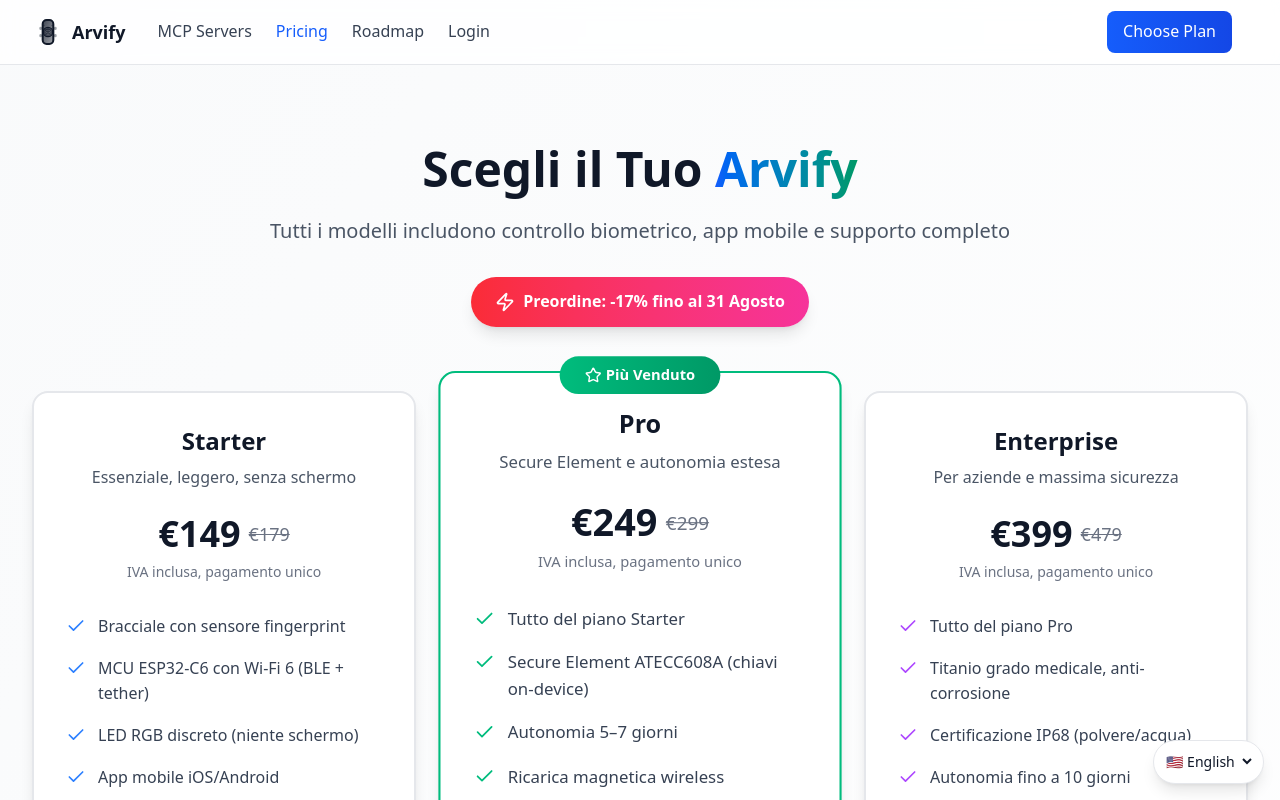
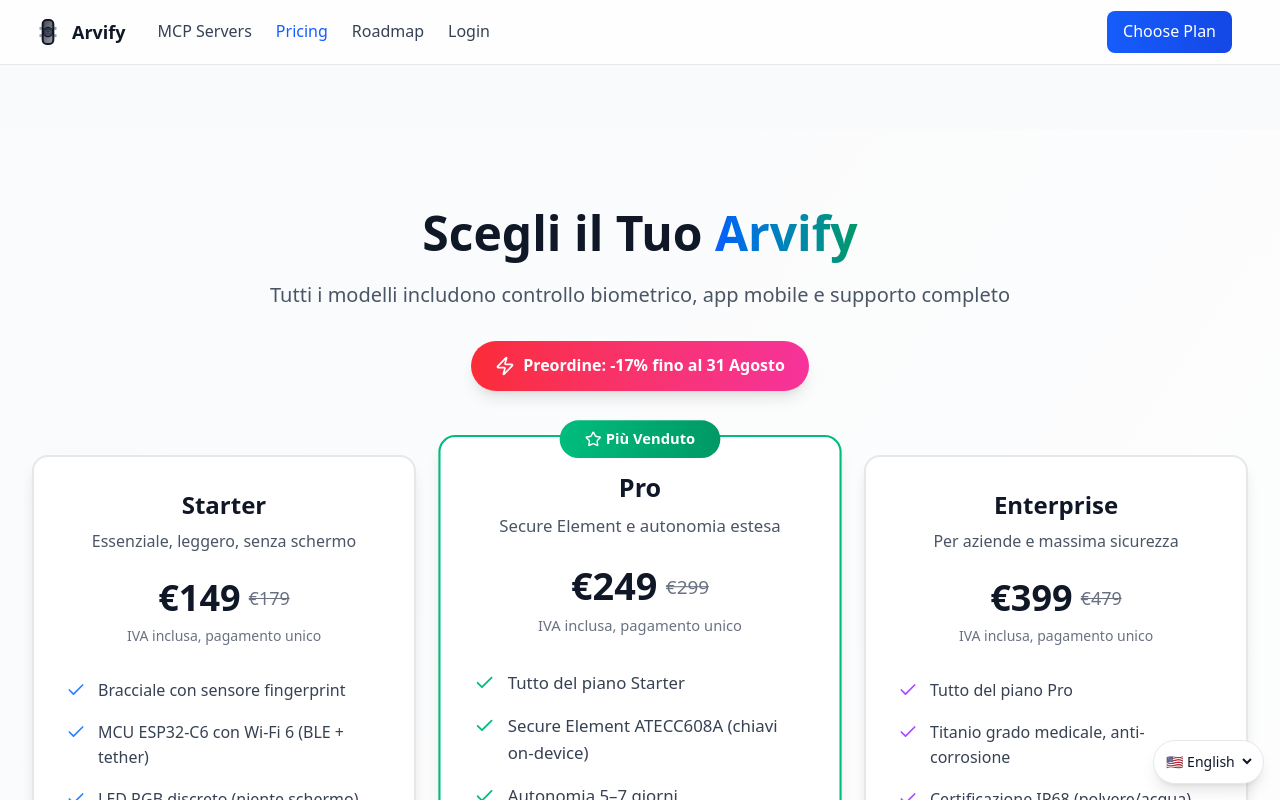
Before and after one commit to ilanur/arvify.io, a SvelteKit app: page /pricing in a window 1280 px wide. Shown: the top 800 px of the page. Built offline with nearby package versions, Linux system fonts and the light colour scheme.

Commit message:
refactor: centralize navigation and footer

```diff
--- a/src/routes/+layout.svelte
+++ b/src/routes/+layout.svelte
@@ -2,11 +2,26 @@
 	import '../app.css';
 	import TranslationProvider from '$lib/components/TranslationProvider.svelte';
 	import LanguageSwitcher from '$lib/components/LanguageSwitcher.svelte';
+	import Navigation from '$lib/components/Navigation.svelte';
+	import DeviceFooter from '$lib/components/DeviceFooter.svelte';
+	import { page } from '$app/stores';
+
 	let { children } = $props();
+
+	let currentPath = $derived($page?.url?.pathname || '/');
+	let navVariant = $derived(
+		currentPath === '/' || currentPath === '/login' ? 'transparent' : 'default'
+	);
+	let showCTA = $derived(currentPath !== '/login' && currentPath !== '/mcp-servers');
+	let showFooter = $derived(currentPath !== '/mcp-servers');
 </script>
 
 <TranslationProvider>
-	{@render children()}
+	<Navigation variant={navVariant} {showCTA} />
+	<main class={navVariant === 'transparent' ? '' : 'pt-16'}>{@render children()}</main>
+	{#if showFooter}
+		<DeviceFooter />
+	{/if}
 
 	<!-- Floating Language Switcher - sempre visibile -->
 	<LanguageSwitcher variant="floating" />
--- a/src/routes/+page.svelte
+++ b/src/routes/+page.svelte
@@ -3,8 +3,6 @@
 	import DeviceAdvantages from '$lib/components/DeviceAdvantages.svelte';
 	import DigitalVault from '$lib/components/DigitalVault.svelte';
 	import HowItWorks from '$lib/components/HowItWorks.svelte';
-	import DeviceFooter from '$lib/components/DeviceFooter.svelte';
-	import Navigation from '$lib/components/Navigation.svelte';
 	import { Shield } from 'lucide-svelte';
 	import { t } from '$lib/utils/translations.js';
 </script>
@@ -42,9 +40,6 @@
 </svelte:head>
 
 <div class="min-h-screen">
-	<!-- Navigation -->
-	<Navigation variant="transparent" />
-
 	<!-- Hero Section -->
 	<DeviceHero />
 
@@ -169,7 +164,4 @@
 			</div>
 		</div>
 	</section>
-
-	<!-- Footer -->
-	<DeviceFooter />
 </div>
--- a/src/routes/login/+page.svelte
+++ b/src/routes/login/+page.svelte
@@ -1,7 +1,5 @@
 <script>
 	import DeviceLogin from '$lib/components/DeviceLogin.svelte';
-	import DeviceFooter from '$lib/components/DeviceFooter.svelte';
-	import Navigation from '$lib/components/Navigation.svelte';
 </script>
 
 <svelte:head>
@@ -23,12 +21,6 @@
 </svelte:head>
 
 <div class="min-h-screen">
-	<!-- Navigation -->
-	<Navigation variant="transparent" showCTA={false} />
-
 	<!-- Login/Dashboard Content -->
 	<DeviceLogin />
-
-	<!-- Footer -->
-	<DeviceFooter />
 </div>
--- a/src/routes/mcp-servers/+page.svelte
+++ b/src/routes/mcp-servers/+page.svelte
@@ -5,7 +5,6 @@
 	import SearchBar from '$lib/components/SearchBar.svelte';
 	import StatsCard from '$lib/components/StatsCard.svelte';
 	import Hero from '$lib/components/Hero.svelte';
-	import Navigation from '$lib/components/Navigation.svelte';
 	import mcpServers from '$lib/mcp-servers.js';
 
 	let filteredServers = $state(mcpServers);
@@ -91,9 +90,6 @@
 </svelte:head>
 
 <div class="min-h-screen bg-gradient-to-br from-gray-50 via-blue-50 to-indigo-50">
-	<!-- Navigation -->
-	<Navigation showCTA={false} />
-
 	<!-- Hero Section -->
 	<Hero />
 
--- a/src/routes/pricing/+page.svelte
+++ b/src/routes/pricing/+page.svelte
@@ -1,7 +1,5 @@
 <script>
 	import Pricing from '$lib/components/Pricing.svelte';
-	import DeviceFooter from '$lib/components/DeviceFooter.svelte';
-	import Navigation from '$lib/components/Navigation.svelte';
 </script>
 
 <svelte:head>
@@ -23,9 +21,6 @@
 </svelte:head>
 
 <div class="min-h-screen bg-gradient-to-br from-gray-50 to-white">
-	<!-- Navigation -->
-	<Navigation />
-
 	<!-- Header Section -->
 
 	<!-- Pricing Section -->
@@ -79,7 +74,4 @@
 			</div>
 		</div>
 	</section>
-
-	<!-- Footer -->
-	<DeviceFooter />
 </div>
--- a/src/routes/roadmap/+page.svelte
+++ b/src/routes/roadmap/+page.svelte
@@ -9,8 +9,6 @@
 		Clock,
 		AlertTriangle
 	} from 'lucide-svelte';
-	import Navigation from '$lib/components/Navigation.svelte';
-	import DeviceFooter from '$lib/components/DeviceFooter.svelte';
 
 	const roadmapPhases = [
 		{
@@ -162,9 +160,6 @@
 </svelte:head>
 
 <div class="min-h-screen bg-gray-50">
-	<!-- Navigation -->
-	<Navigation variant="white" />
-
 	<!-- Hero Section -->
 	<section class="pt-24 pb-20 bg-gradient-to-br from-slate-900 via-purple-900 to-indigo-900">
 		<div class="max-w-7xl mx-auto px-4 sm:px-6 lg:px-8">
@@ -448,7 +443,4 @@
 			</div>
 		</div>
 	</section>
-
-	<!-- Footer -->
-	<DeviceFooter />
 </div>
--- a/src/routes/technology/+page.svelte
+++ b/src/routes/technology/+page.svelte
@@ -1,7 +1,5 @@
 <script>
 	import { Shield, Database, Zap, Lock, Server, CheckCircle } from 'lucide-svelte';
-	import Navigation from '$lib/components/Navigation.svelte';
-	import DeviceFooter from '$lib/components/DeviceFooter.svelte';
 
 	const boltFeatures = [
 		{
@@ -124,9 +122,6 @@
 </svelte:head>
 
 <div class="min-h-screen bg-gray-50">
-	<!-- Navigation -->
-	<Navigation variant="white" />
-
 	<!-- Hero Section -->
 	<section class="pt-24 pb-20 bg-gradient-to-br from-slate-900 via-blue-900 to-indigo-900">
 		<div class="max-w-7xl mx-auto px-4 sm:px-6 lg:px-8">
@@ -417,7 +412,4 @@
 			</div>
 		</div>
 	</section>
-
-	<!-- Footer -->
-	<DeviceFooter />
 </div>
```
